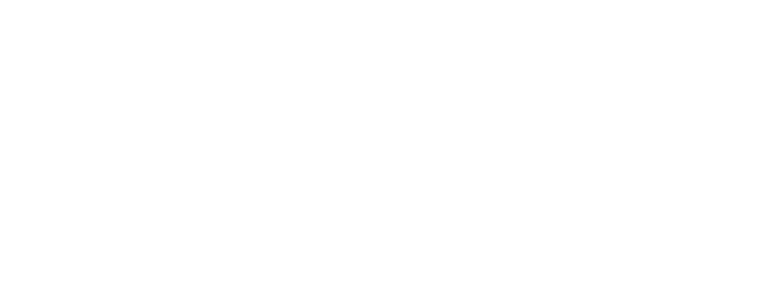
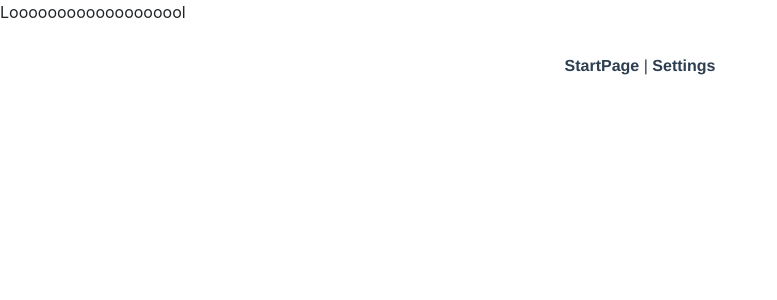
Before and after one commit to AlexBossov/online-finecard, a Vue app: page / in a window 1280 px wide. Shown: the top 300 px of the page, without its empty margins (0-777 px from the left). Built offline with nearby package versions, Linux system fonts and the light colour scheme.

Commit message:
feat: change index and app

```diff
--- a/public/index.html
+++ b/public/index.html
@@ -7,6 +7,7 @@
     <title>online-finecard</title>
 </head>
 <body>
+<div>Looooooooooooooooool</div>
 <div id="app"></div>
 <!-- built files will be auto injected -->
 </body>
--- a/src/App.vue
+++ b/src/App.vue
@@ -1,16 +1,32 @@
 <template>
   <div id="app">
-    <router-view></router-view>
+    <div id="nav">
+      <router-link to="/startPage">StartPage</router-link> |
+      <router-link to="/settings">Settings</router-link>
+    </div>
+    <router-view />
   </div>
 </template>
 
-<script>
-import { mapActions } from 'vuex';
+<style>
+#app {
+  font-family: Avenir, Helvetica, Arial, sans-serif;
+  -webkit-font-smoothing: antialiased;
+  -moz-osx-font-smoothing: grayscale;
+  text-align: center;
+  color: #2c3e50;
+}
 
-export default {
-  name: 'app'
+#nav {
+  padding: 30px;
 }
-</script>
 
-<style>
+#nav a {
+  font-weight: bold;
+  color: #2c3e50;
+}
+
+#nav a.router-link-exact-active {
+  color: #42b983;
+}
 </style>
```
Lines whose indentation alone changed are shown as unchanged.
